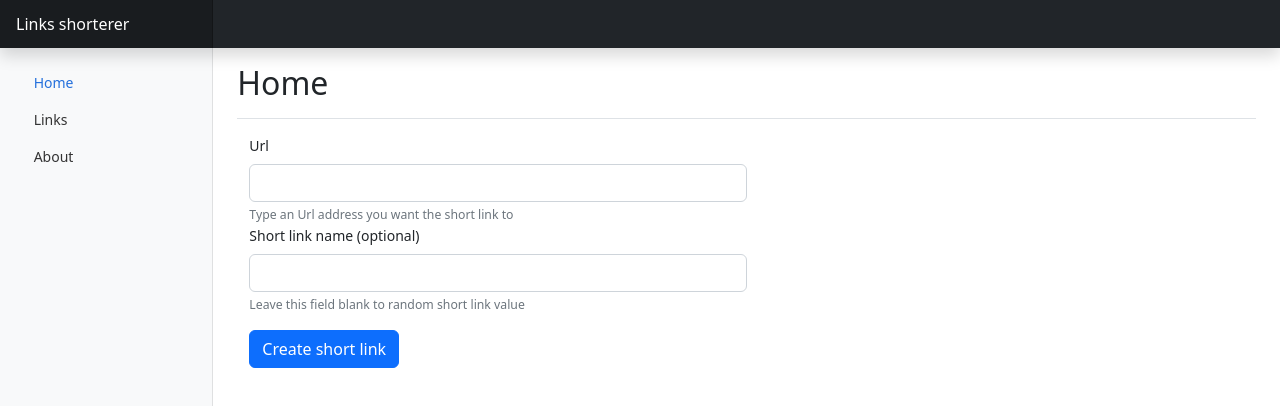
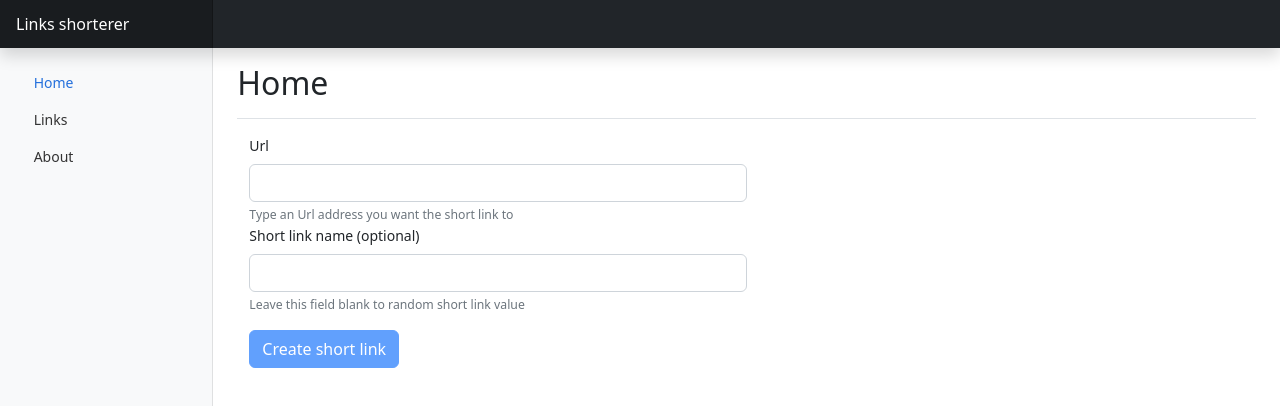
Before and after one commit to pushnitsa/links-shorterer, a Vue app in the folder src/frontend/: page / in a window 1280 px wide. Shown: the top 406 px of the page. Built offline with nearby package versions, Linux system fonts and the light colour scheme; some icons are missing.

Commit message:
Add form validation

```diff
--- a/src/frontend/src/components/CreateShortLinkForm.vue
+++ b/src/frontend/src/components/CreateShortLinkForm.vue
@@ -1,15 +1,17 @@
 <template>
     <div class="container">
-        <form @submit.prevent="onSubmit">
+        <form @submit.prevent="onSubmit" novalidate>
             <div class="col-6 mb-4">
                 <label for="inputUrl" class="form-label">Url</label>
                 <input
                     type="text"
                     class="form-control"
+                    :class="{ 'is-invalid': v$.fullUrl.$errors.length }"
                     id="inputUrl"
-                    v-model="fullUrl"
+                    v-model="v$.fullUrl.$model"
                     aria-describedby="urlHelp"
                 />
+                <div class="invalid-feedback">Please provide a valid url.</div>
                 <div id="urlHelp" class="form-text">
                     Type an Url address you want the short link to
                 </div>
@@ -28,7 +30,11 @@
                         Leave this field blank to random short link value
                     </div>
                 </div>
-                <button type="submit" class="btn btn-primary">
+                <button
+                    :disabled="v$.$invalid"
+                    type="submit"
+                    class="btn btn-primary"
+                >
                     Create short link
                 </button>
             </div>
@@ -38,12 +44,24 @@
 
 <script>
 import LinksService from "@/services/LinksService";
+import { required, url } from "@vuelidate/validators";
+import { useVuelidate } from "@vuelidate/core";
 
 export default {
     data() {
         return {
             fullUrl: null,
             shortName: null,
+        };
+    },
+    setup() {
+        return {
+            v$: useVuelidate(),
+        };
+    },
+    validations() {
+        return {
+            fullUrl: { required, url },
         };
     },
     methods: {
```
